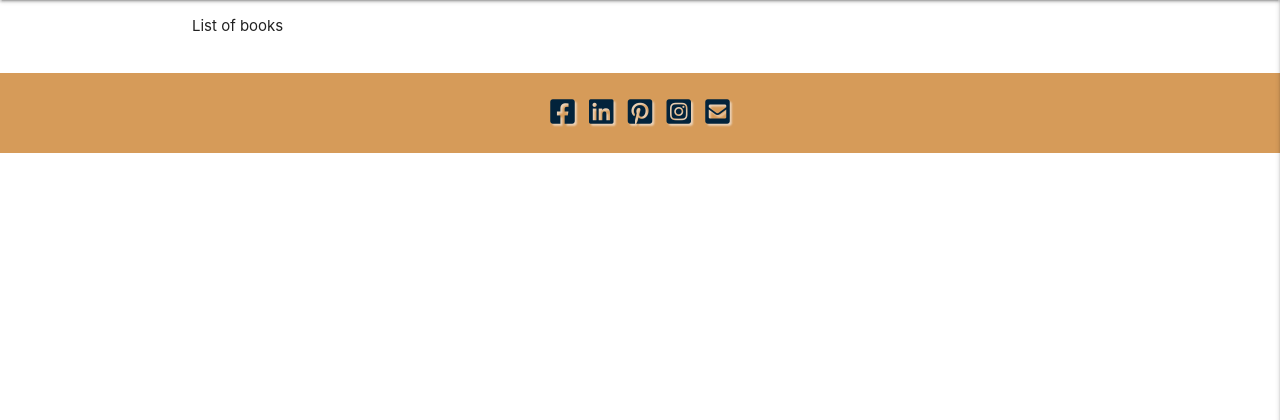
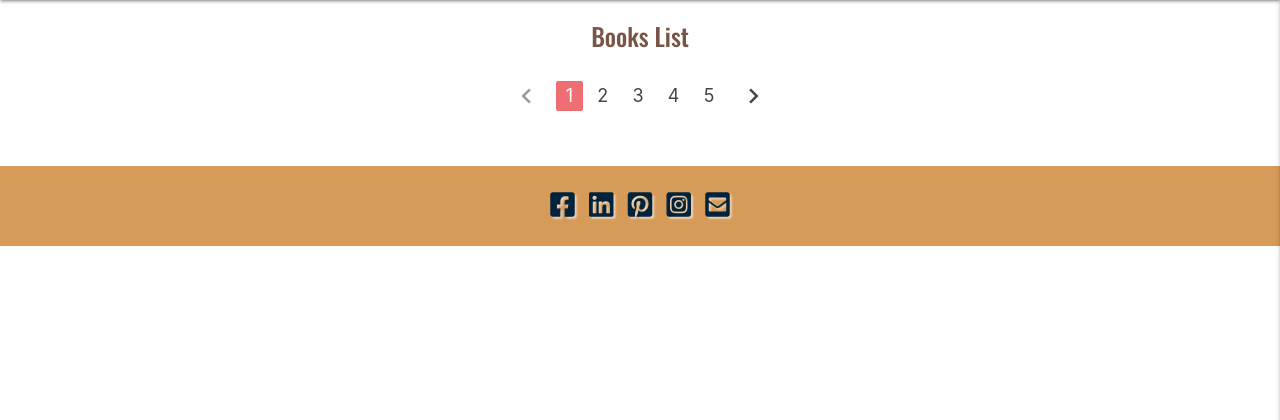
Before and after one commit to Anindita123-code/Milestone3_Data_Centric, a Flask app: page /get_books in a window 1280 px wide. Shown: the part 64-484 px from the top of the page. Run offline with Flask 2, Linux system fonts and the light colour scheme; data that the repository does not hold is empty; some libraries are stand-ins or nearby versions.

Commit message:
last_login date time display in profile page

```diff
--- a/app.py
+++ b/app.py
@@ -1,7 +1,7 @@
 import os
 from flask import Flask
 from flask_pymongo import PyMongo
-from datetime import date
+from datetime import datetime
 from bson.objectid import ObjectId
 
 from flask import (
@@ -30,6 +30,7 @@ def home():
 
 @app.route("/register", methods=["GET", "POST"])
 def register():
+    now = datetime.now()
     if request.method == "POST":
         user_exists = mongo.db.users.find_one(
             {"username": request.form.get("username").lower()})
@@ -41,7 +42,8 @@ def register():
         new_user = {
             "username": request.form.get("username"),
             "email": request.form.get("email"),
-            "password": generate_password_hash(request.form.get("password"))
+            "password": generate_password_hash(request.form.get("password")),
+            "last_login": now.strftime("%m/%d/%Y, %H:%M:%S")
         }
         mongo.db.users.insert_one(new_user)
         # store in session variable
@@ -63,6 +65,7 @@ def login():
             if check_password_hash(
                     db_user["password"], request.form.get("password")):
                 session["user"] = request.form.get("username").lower()
+
                 flash("Welcome {}".format(request.form.get(
                     "username").capitalize()))
             else:
@@ -81,10 +84,23 @@ def login():
 
 @app.route("/user_profile/<username>", methods=["GET", "POST"])
 def user_profile(username):
+    now = datetime.now()
     username = mongo.db.users.find_one(
         {"username": session["user"]})["username"]
+    password = mongo.db.users.find_one(
+        {"username": session["user"]})["password"]
+    last_login = mongo.db.users.find_one(
+        {"username": session["user"]})["last_login"]
 
-    return render_template("user_profile.html", username=username)
+    # add the current login date time in the users collection
+    login_time = {
+        "username": session["user"].lower(),
+        "password": password,
+        "last_login": now.strftime("%m/%d/%Y, %H:%M:%S")}
+    mongo.db.users.update({"username": session["user"].lower()}, login_time)
+
+    return render_template("user_profile.html", username=username,
+                            login_time=last_login)
 
 
 @app.route("/admin_profile", methods=["GET", "POST"])
@@ -105,7 +121,7 @@ def logout():
 @app.route('/add_books', methods=["GET", "POST"])
 def add_books():
     categories = mongo.db.categories.find()
-    today = date.today()
+    now = datetime.now()
     if request.method == "POST":
         db_book = mongo.db.books.find_one(
             {"book_name": request.form.get("book_name").lower()},
@@ -120,8 +136,9 @@ def add_books():
                         "author_name": request.form.get("author").lower(),
                         "image_url": request.form.get("image_url").lower(),
                         "description": request.form.get("description").lower(),
-                        "added_by": session["user"].lower()
-                        #"date_added": today
+                        "added_by": session["user"].lower(),
+                        "date_added": now.strftime(
+                            "%m/%d/%Y, %H:%M:%S")
                     }
             mongo.db.books.insert_one(newBook)
             flash("New Book Added Successfully!")
--- a/templates/display_books.html
+++ b/templates/display_books.html
@@ -1,22 +1,34 @@
 {% extends "base.html" %}
 {% block  content %}
 
+<h5 class="center-align tagline-emphasis">Books List</h5>
 <div class="container row center-align">
 
-        <p class="left-align">
-            List of books
-        </p>
+            <div class="row">
+                <div class="col s12 m12">
+                    <ul class="pagination">
+                        <li class="disabled"><a href="#!"><i class="material-icons">chevron_left</i></a></li>
+                        <li class="active"><a href="#!">1</a></li>
+                        <li class="waves-effect"><a href="#!">2</a></li>
+                        <li class="waves-effect"><a href="#!">3</a></li>
+                        <li class="waves-effect"><a href="#!">4</a></li>
+                        <li class="waves-effect"><a href="#!">5</a></li>
+                        <li class="waves-effect"><a href="#!"><i class="material-icons">chevron_right</i></a></li>
+                    </ul>
+                </div>
+            </div>
+
 
 
         {% for book in books %}
             <div class="col s12 m3 l3">
                 <div class="card">
                     <div class="card-image waves-effect waves-block waves-light">
-                        <img class="activator" src="{{ book.image_url }}">
+                        <img class="activator" src="{{ book.image_url }}" alt="Book Front Cover">
                     </div>
                     <div class="card-content">
                         <span class="card-title activator grey-text text-darken-4">{{ book.book_name }}<i class="material-icons right">more_vert</i></span>
-                    <p><a href="#">Read More..</a></p>
+                    <p><a href="#">Review..</a></p>
                     </div>
                     <div class="card-reveal">
                         <span class="card-title grey-text text-darken-4">{{ book.book_name }}<i class="material-icons right">close</i></span>
--- a/templates/home.html
+++ b/templates/home.html
@@ -7,7 +7,7 @@
                     <span class="tagline-emphasis">Love Reading? </span> <span class="tagline">Share your Views on any books and enjoy reading other's Reviews too.. Browse from the listed Categories of Books</span>
                     <div class="row l8 m8 s12">
                     {% for category in categories %}
-                        <a class="btn-small deep-orange darken-4">{{ category.category_name }}</a>
+                        <a class="btn deep-orange darken-4">{{ category.category_name }}</a>
                     {% endfor %}
                     </div>
                 </div>
--- a/templates/user_profile.html
+++ b/templates/user_profile.html
@@ -6,7 +6,7 @@
         <h5 class="center-align light-blue-text text-darken-4">
             Welcome {{ username.capitalize() }}<br>
         </h5>
-        <p class="center-align">You last logged in on : </p>
+        <p class="center-align">You last logged in on : {{ login_time }}</p>
     </div>
 </div>
 <a class="waves-effect waves-light btn" href="{{ url_for('get_books') }}">button</a>
```
